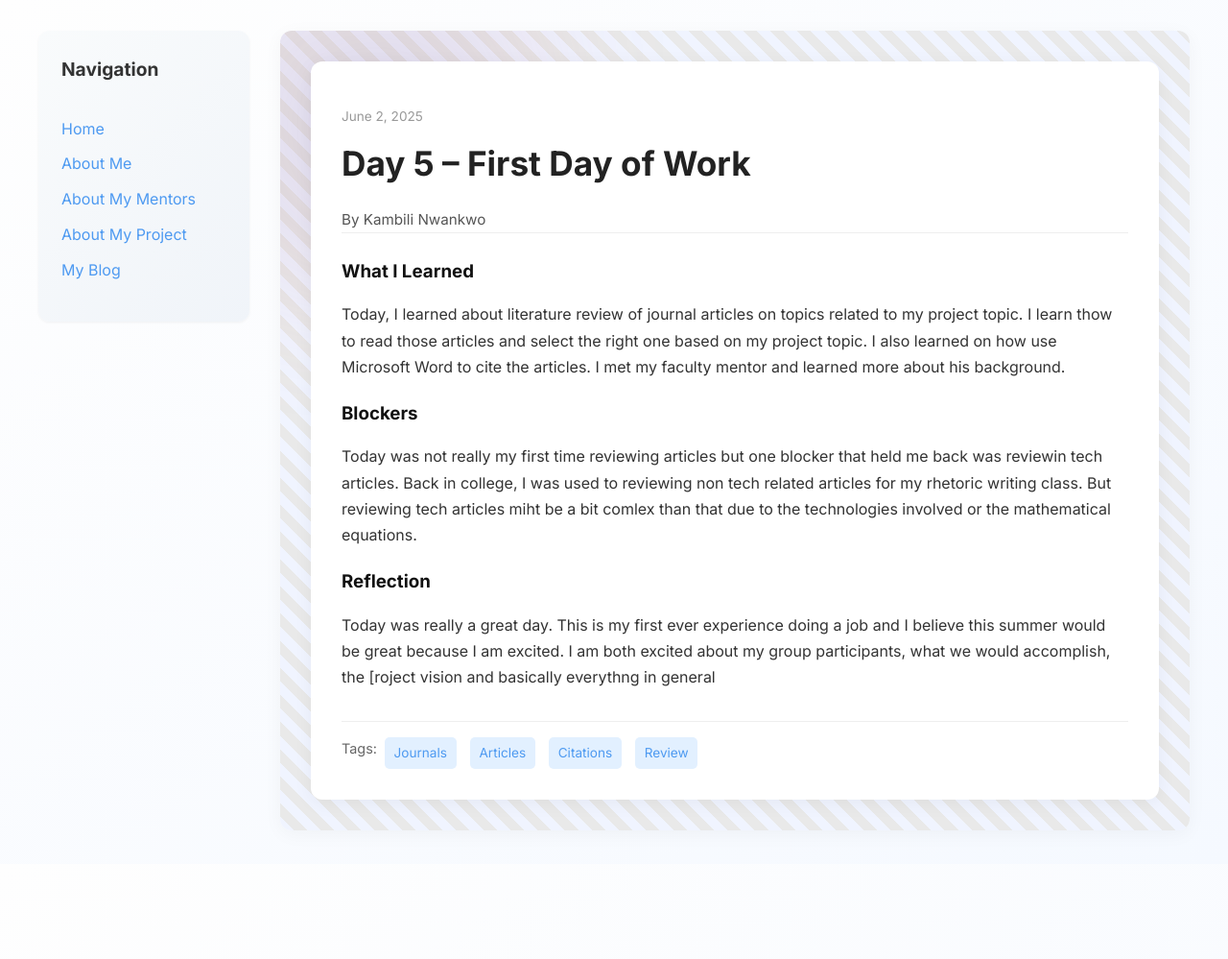
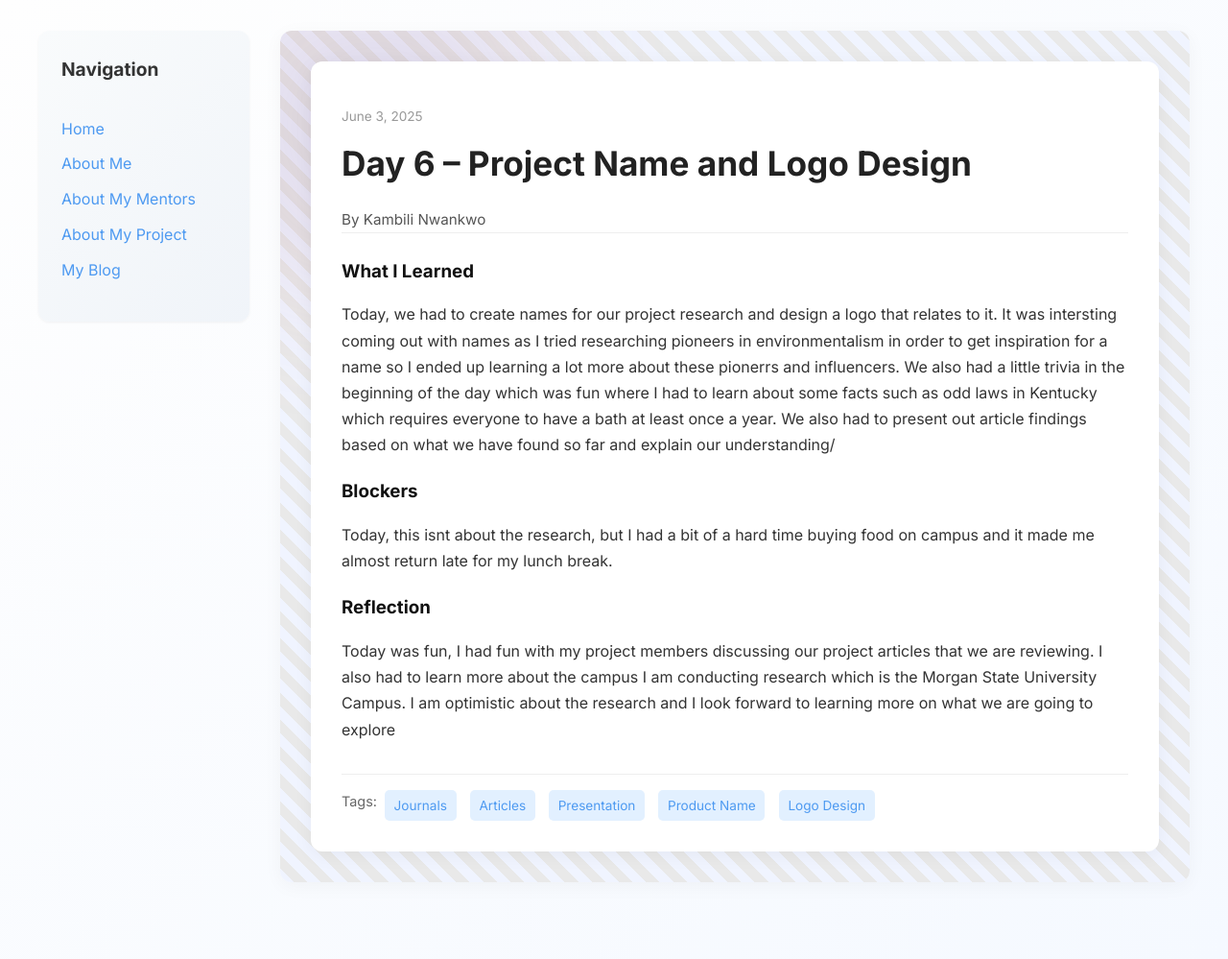
Before and after one commit to Kambili/Kambili.github.io, a Jekyll site: the page built from _posts/2025-06-03-day-6.md, in a window 1280 px wide. Shown: the whole page at 96% size. Built offline with Jekyll 4.4.1, drawn with Linux system fonts in a browser that asks for light colours; before the commit the page ends 900 px from its top, so only the background shows below that.

Commit message:
Update 2025-06-03-day-6.md

```diff
--- a/_posts/2025-06-03-day-6.md
+++ b/_posts/2025-06-03-day-6.md
@@ -1,19 +1,18 @@
 ---
 layout: post
-title: "Day 5 – First Day of Work"
-date: 2025-06-02
+title: "Day 6 – Project Name and Logo Design"
+date: 2025-06-03
 author: Kambili Nwankwo
-permalink: /day5.html
-tags: ["Journals", "Articles", "Citations", "Review"]
+permalink: /day6.html
+tags: ["Journals", "Articles", "Presentation", "Product Name", "Logo Design"]
 
 what_i_learned: |
-  Today, I learned about literature review of journal articles on topics related to my project topic. I learn thow to read those articles and select the right one based on my project topic. I also learned on how use Microsoft Word to cite the articles. I met my faculty mentor and learned more about his background.
-
+  Today, we had to create names for our project research and design a logo that relates to it. It was intersting coming out with names as I tried researching pioneers in environmentalism in order to get inspiration for a name so I ended up learning a lot more about these pionerrs and influencers. We also had a little trivia in the beginning of the day which was fun where I had to learn about some facts such as odd laws in Kentucky which requires everyone to have a bath at least once a year. We also had to present out article findings based on what we have found so far and explain our understanding/
 
 
 blockers: |
-  Today was not really my first time reviewing articles but one blocker that held me back was reviewin tech articles. Back in college, I was used to reviewing non tech related articles for my rhetoric writing class. But reviewing tech articles miht be a bit comlex than that due to the technologies involved or the mathematical equations.
+  Today, this isnt about the research, but I had a bit of a hard time buying food on campus and it made me almost return late for my lunch break.
 
 reflection: |
-  Today was really a great day. This is my first ever experience doing a job and I believe this summer would be great because I am excited. I am both excited about my group participants, what we would accomplish, the [roject vision and basically everythng in general
+  Today was fun, I had fun with my project members discussing our project articles that we are reviewing. I also had to learn more about the campus I am conducting research which is the Morgan State University Campus. I am optimistic about the research and I look forward to learning more on what we are going to explore
 ---
```
